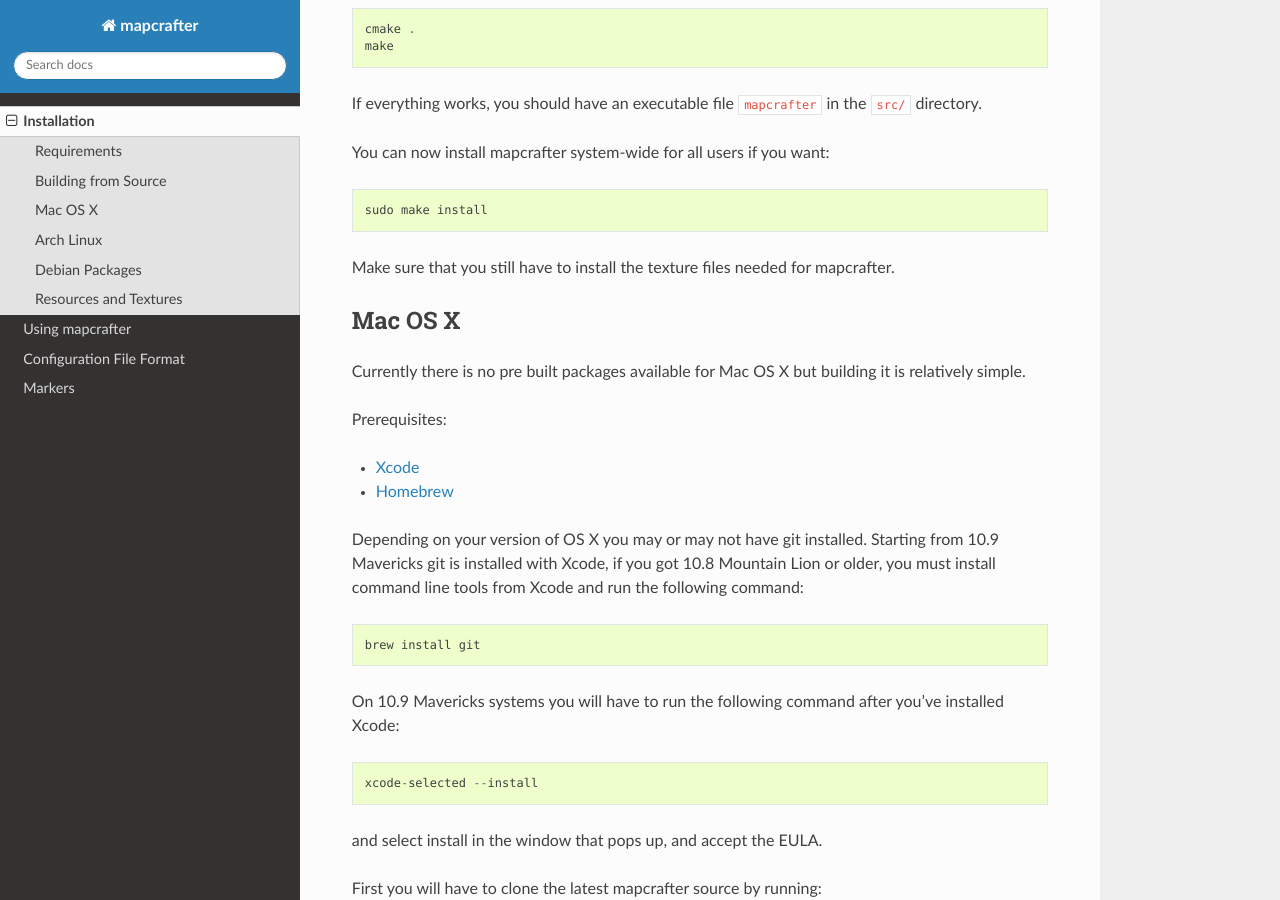
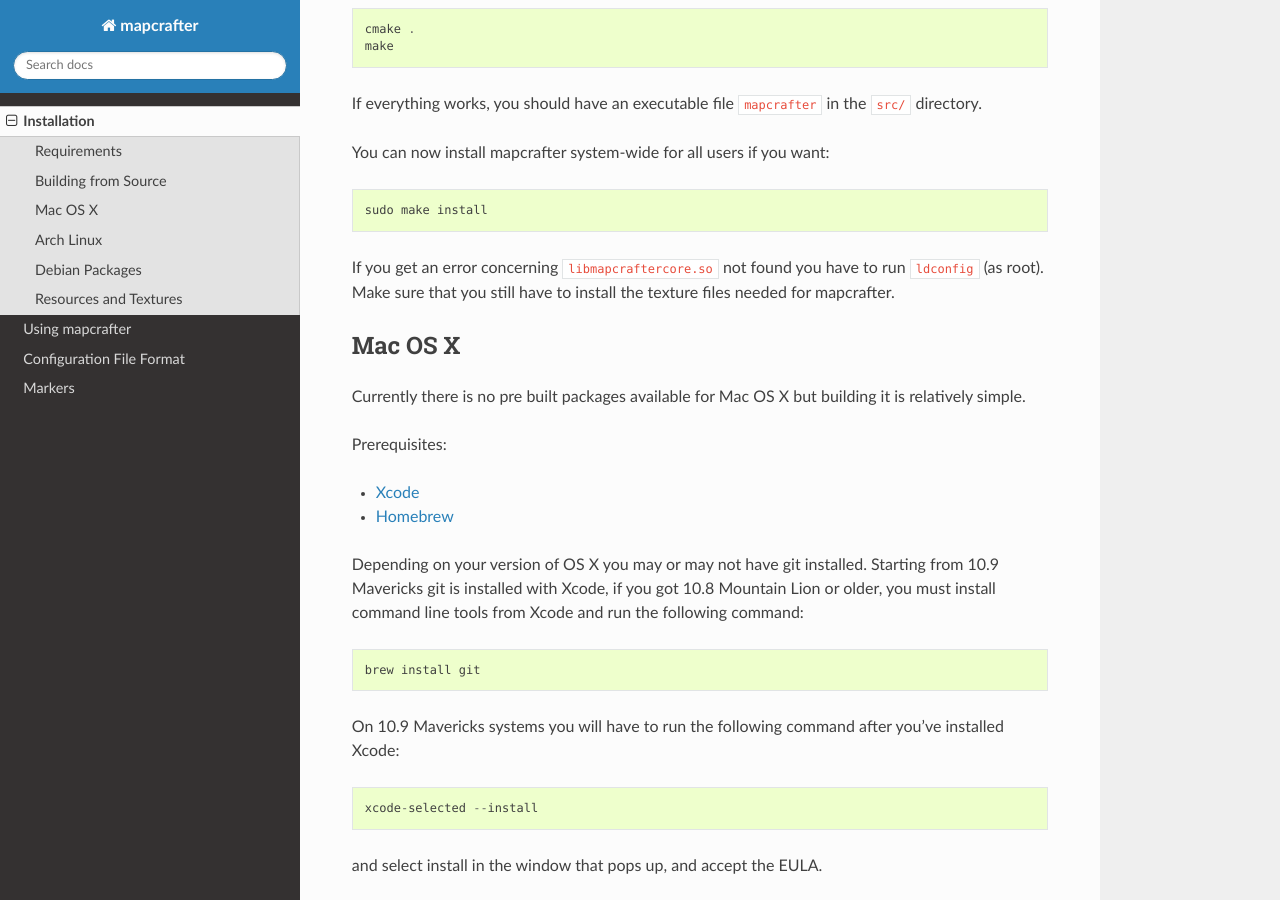
Before and after one commit to mapcrafter/mapcrafter, a Sphinx documentation site: the page built from docs/installation.rst, in a window 1280 px wide and 900 px high, scrolled down 992 px. Built offline with Sphinx 7.4.7 and the Read the Docs theme 2.0.0, drawn with Linux system fonts in a browser that asks for light colours.

Commit message:
Added small hint about running ldconfig after installing with Makefile.

```diff
--- a/docs/installation.rst
+++ b/docs/installation.rst
@@ -50,6 +50,8 @@
 
     sudo make install
 
+If you get an error concerning ``libmapcraftercore.so`` not found you have to run
+``ldconfig`` (as root).
 Make sure that you still have to install the texture files needed for mapcrafter.
 
 Mac OS X
```
